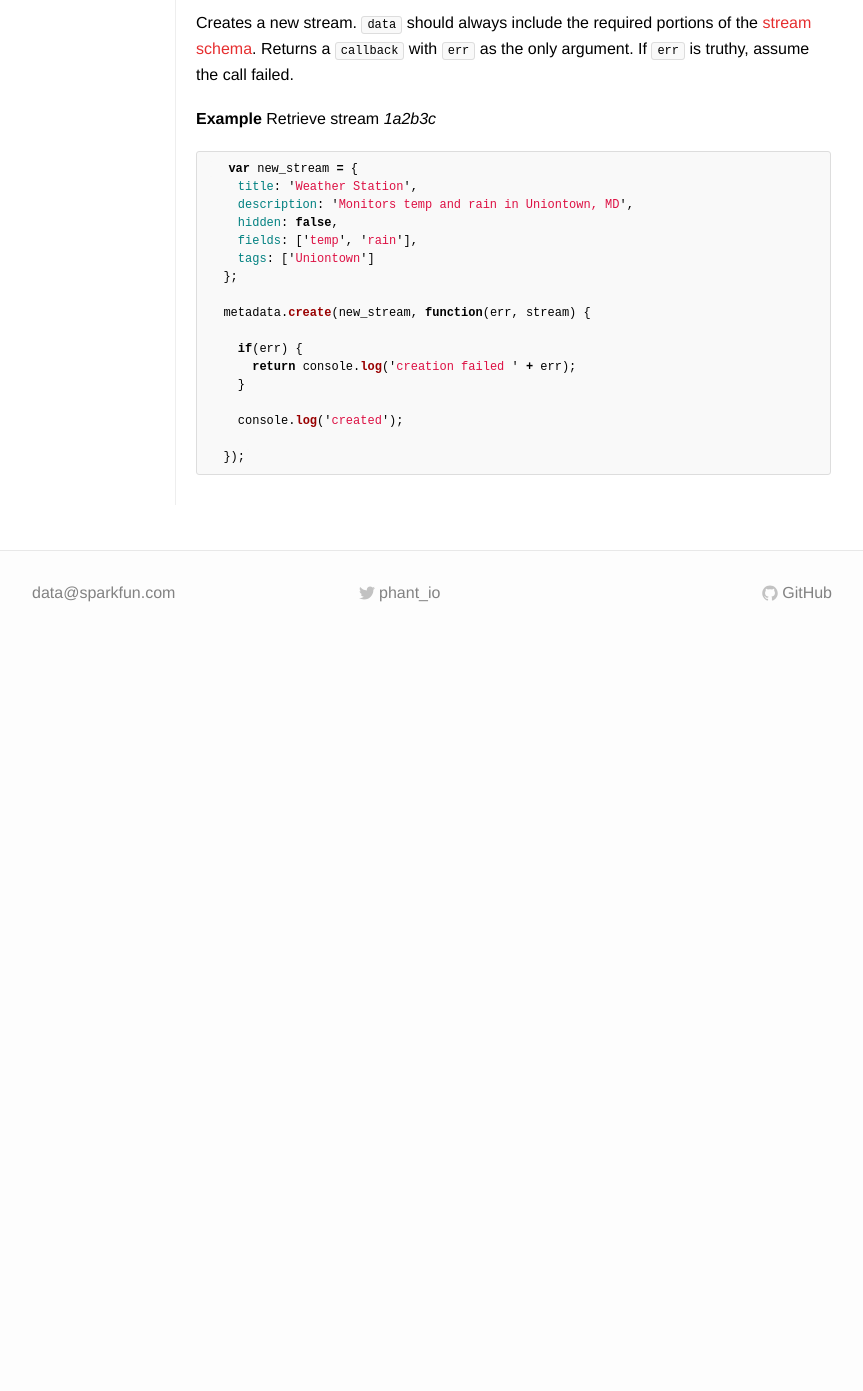
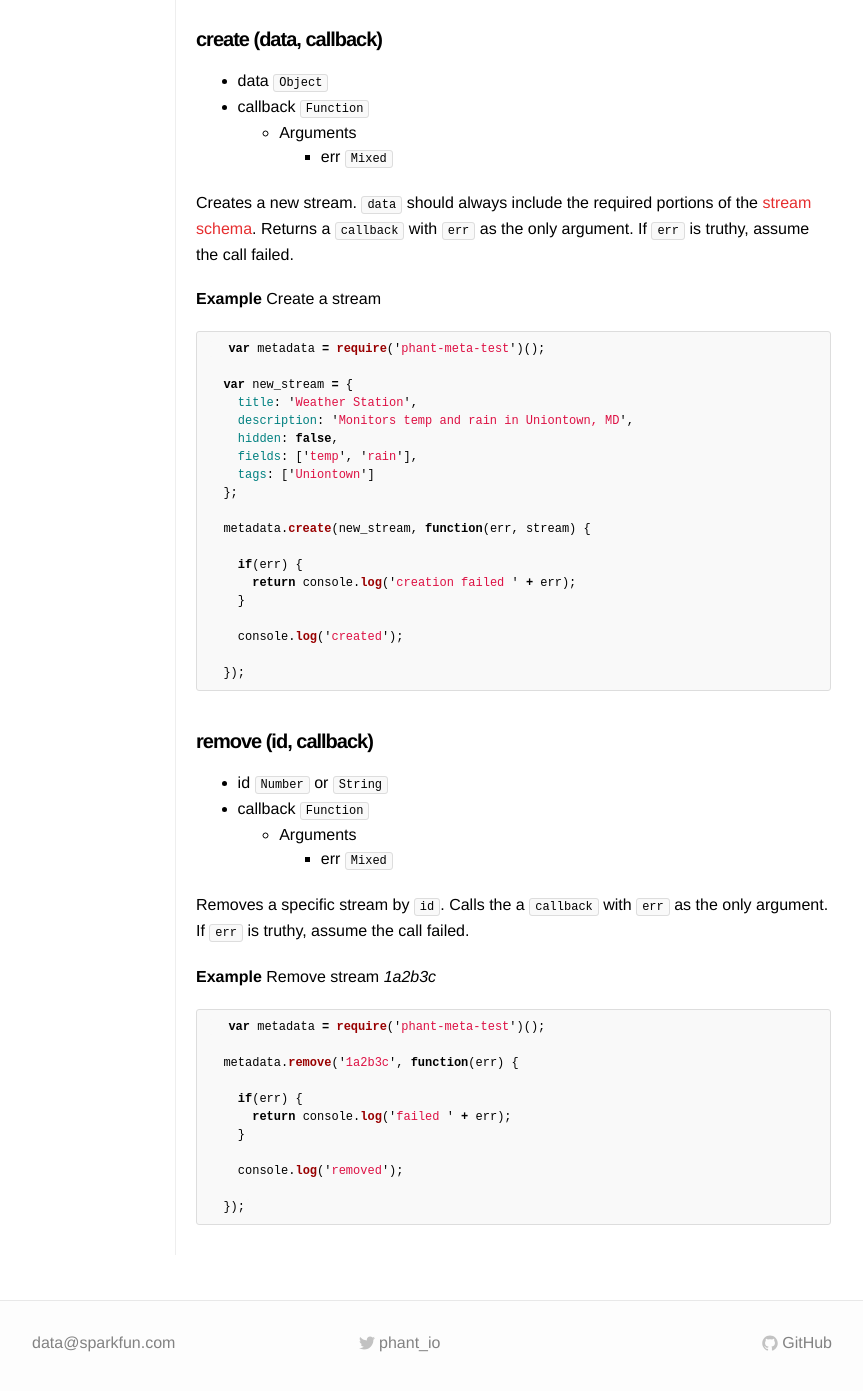
Before and after one commit to sparkfun/phant-docs, a Jekyll site: the page built from api/metadata.md, in a window 1280 px wide and 1400 px high, scrolled down 4879 px. Shown: the top 1391 px of the window, without its empty margins (208-1071 px from the left). Built offline with Jekyll 4.4.1, drawn with Linux system fonts in a browser that asks for light colours; before the commit the page ends 5529 px from its top, so only the background shows below that; some of the changed text lies outside the part shown.

Commit message:
adds remove to the metadata api docs

```diff
--- a/api/metadata.md
+++ b/api/metadata.md
@@ -77,13 +77,15 @@ Used by phant to describe the metadata module when logging errors and other info
   * Optional
   * Default `null`
 
-Returns a `callback` with the arguments of `err` and `streams`. `streams` will be a JavaScript array of
+Calls the `callback` with the arguments of `err` and `streams`. `streams` will be a JavaScript array of
 objects with the [default schema](#default-schema) as properties. If `streams` is falsey, assume no streams matched
 your query. If `err` is truthy, assume the call failed.
 
 **Example** Retrieve a list of streams using the default settings
 
 {% highlight js %}
+  var metadata = require('phant-meta-test')();
+
   metadata.list(function(err, streams) {
 
     if(err) {
@@ -100,6 +102,8 @@ your query. If `err` is truthy, assume the call failed.
 **Example** Retrieve public streams 50-100 sorted by date descending
 
 {% highlight js %}
+  var metadata = require('phant-meta-test')();
+
   metadata.list(function(err, streams) {
 
     if(err) {
@@ -132,7 +136,7 @@ your query. If `err` is truthy, assume the call failed.
   * Optional
   * Default `null`
 
-Returns a `callback` with the arguments of `err` and `stream`. `stream` will be a JavaScript object
+Calls the `callback` with the arguments of `err` and `stream`. `stream` will be a JavaScript object
 with the [stream schema](#default-schema) as properties. If `err` is truthy, assume the call failed.
 
 The main difference between `list` and `each` is that `each` will call the callback one stream at a time until
@@ -142,6 +146,8 @@ out of streams that match the `query`.
 **Example** Retrieve all streams using the default settings
 
 {% highlight js %}
+  var metadata = require('phant-meta-test')();
+
   metadata.each(function(err, stream) {
 
     if(err) {
@@ -156,6 +162,8 @@ out of streams that match the `query`.
 **Example** Retrieve flagged streams 50-100 sorted by last_pushed ascending
 
 {% highlight js %}
+  var metadata = require('phant-meta-test')();
+
   metadata.list(function(err, stream) {
 
     if(err) {
@@ -175,13 +183,15 @@ out of streams that match the `query`.
     * err `Mixed`
     * stream `Object`
 
-Retrieves a specific stream by `id`. Returns a `callback` with the arguments of `err` and `stream`.
+Retrieves a specific stream by `id`. Calls the `callback` with the arguments of `err` and `stream`.
 `stream` will be a JavaScript object with the [stream schema](#default-schema) as properties.
 If `err` is truthy, assume the call failed.
 
 **Example** Retrieve stream *1a2b3c*
 
 {% highlight js %}
+  var metadata = require('phant-meta-test')();
+
   metadata.get('1a2b3c', function(err, stream) {
 
     if(err) {
@@ -203,9 +213,11 @@ If `err` is truthy, assume the call failed.
 Creates a new stream. `data` should always include the required portions of the [stream schema](#default-schema).
 Returns a `callback` with `err` as the only argument. If `err` is truthy, assume the call failed.
 
-**Example** Retrieve stream *1a2b3c*
+**Example** Create a stream
 
 {% highlight js %}
+
+  var metadata = require('phant-meta-test')();
 
   var new_stream = {
     title: 'Weather Station',
@@ -225,3 +237,29 @@ Returns a `callback` with `err` as the only argument. If `err` is truthy, assume
 
   });
 {% endhighlight %}
+
+#### remove (id, callback)
+
+* id `Number` or `String`
+* callback `Function`
+  * Arguments
+    * err `Mixed`
+
+Removes a specific stream by `id`. Calls the a `callback` with `err` as the only argument.
+If `err` is truthy, assume the call failed.
+
+**Example** Remove stream *1a2b3c*
+
+{% highlight js %}
+  var metadata = require('phant-meta-test')();
+
+  metadata.remove('1a2b3c', function(err) {
+
+    if(err) {
+      return console.log('failed ' + err);
+    }
+
+    console.log('removed');
+
+  });
+{% endhighlight %}
```
Also changed, not shown: about.md (+1 -1 lines), docs/index.md (+1 -2 lines).
